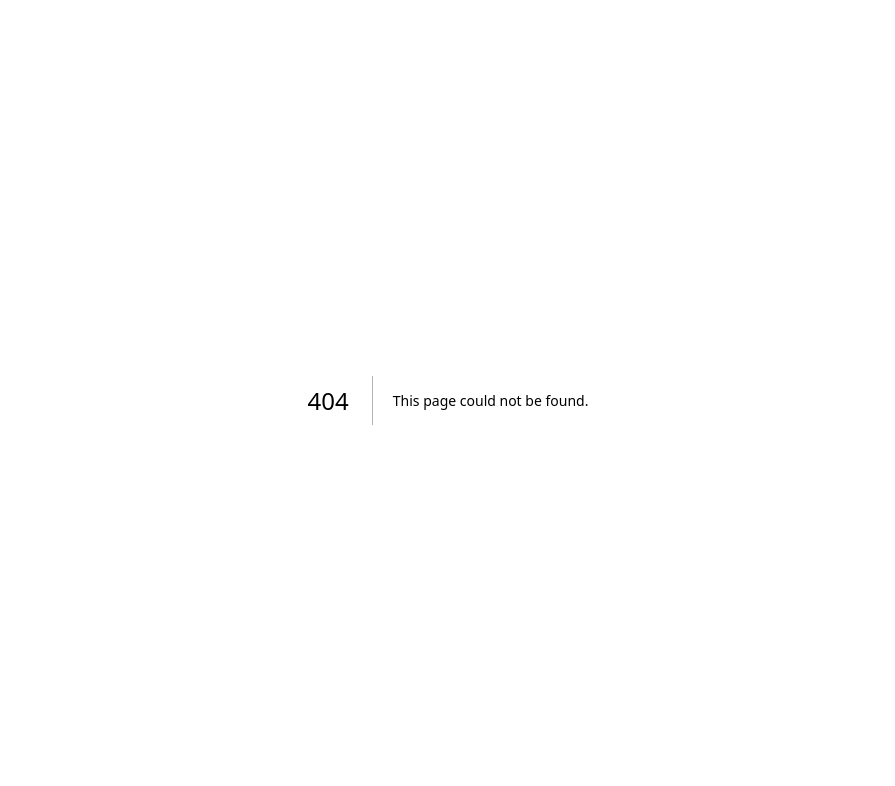
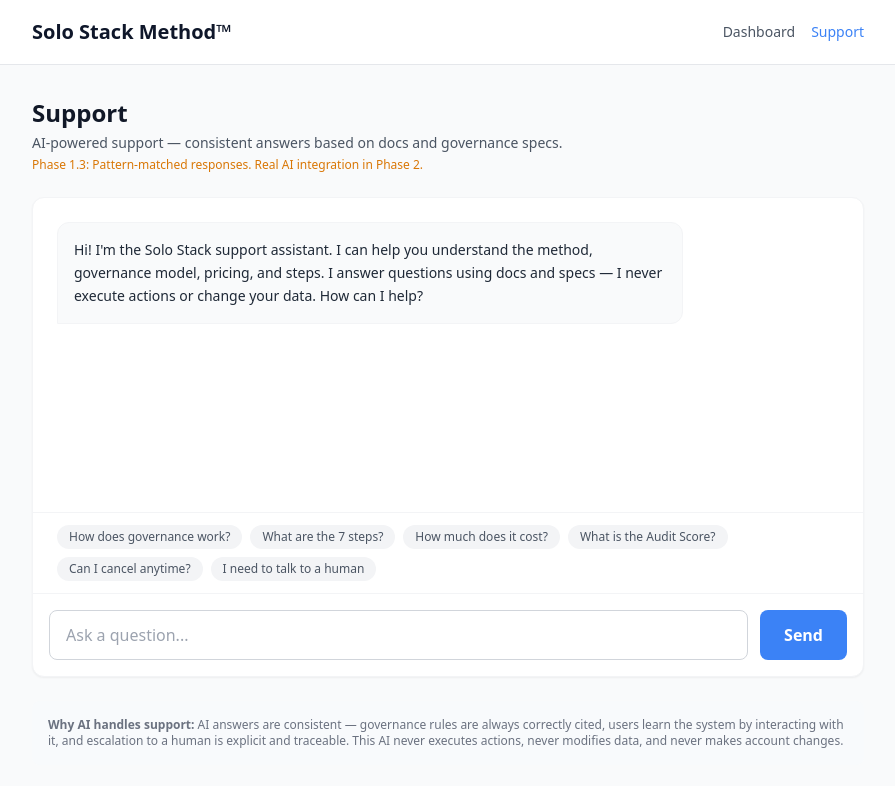
Before and after one commit to brynr-builds/solo-stack-method, a Next.js app in the folder web/: page /support in a window 1280 px wide. Before the commit this address had no page. Shown: the top 786 px of the page, without its empty margins (192-1087 px from the left). Built offline with nearby package versions, Linux system fonts and the light colour scheme.

Commit message:
ui: add AI support agent placeholder with escalation

```diff
--- /dev/null
+++ b/web/app/support/page.tsx
@@ -0,0 +1,194 @@
+/*
+ * DEV NOTES / Intent:
+ * - Why: AI Customer Support Agent that answers questions using docs,
+ *   steps, and prompt specs — NEVER executes actions or mutates data
+ * - Purpose: Protect consistency by having AI handle support instead of
+ *   ad-hoc human responses that might contradict governance
+ * - Escalation only if: user explicitly requests human, or governance ambiguity
+ * - Phase 1.3: Placeholder responses, no real AI API integration
+ * - Phase 2+: Real Claude/ChatGPT API for contextual support
+ *
+ * Why AI handles support (and why this is better):
+ * 1. AI answers are consistent — no "it depends" variance between agents
+ * 2. Governance rules are always correctly cited
+ * 3. Users learn the system by interacting with it
+ * 4. Escalation is explicit and traceable
+ * 5. Support knowledge scales without hiring
+ *
+ * What this does NOT do:
+ * - No real AI API calls
+ * - No data mutation
+ * - No account changes
+ * - No email or ticket creation
+ * - No payment processing
+ *
+ * Compatibility:
+ * - New route (/support), no impact on existing routes
+ * - No auth required (support is public)
+ * - Stateless conversation (no persistence)
+ */
+
+'use client'
+
+import Link from 'next/link'
+import { useState } from 'react'
+
+interface Message {
+  role: 'user' | 'assistant' | 'system'
+  content: string
+}
+
+// Common support questions with placeholder answers
+const SUPPORT_RESPONSES: Record<string, string> = {
+  'pricing': 'Solo Stack Method is $20/month. This includes access to all 7 steps, execution prompts (Claude), audit prompts (ChatGPT), the Audit Score system, and context continuation. You can cancel anytime. Your subscription sustains governance updates, prompt improvements, and audit tooling.',
+  'governance': 'The Solo Stack Method uses a dual-audit governance model. Claude acts as the Builder Agent (writes code), and ChatGPT acts as the Auditor (reviews code). Neither agent can approve its own work. All changes go through: branch → PR → audit → merge. This ensures no single AI has unchecked authority over your project.',
+  'audit': 'The Audit Score has two modes. Mode A (Governance) is REQUIRED and blocks progress if checks fail — these are non-negotiable like "no secrets in code" and "DEV NOTES present." Mode B (Quality) is ADVISORY only and never blocks progress — it provides quality signals like documentation completeness and enterprise readiness.',
+  'steps': 'The 7 steps are: 1) Create Repo + Connect GitHub, 2) Connect Agents, 3) Add AI Contract + Guardrails, 4) Ship First Feature, 5) Run Dual Audit + Approve, 6) Deploy Preview → Production, 7) Enable Pulse + Maintenance Loop. Each step has its own AI context to prevent confusion.',
+  'cancel': 'You can cancel your subscription at any time. No questions asked. Your project and all generated prompts remain accessible in read-only mode.',
+  'default': 'I can help you understand the Solo Stack Method, its governance model, pricing, steps, and audit system. If your question requires human assistance or involves account-specific issues, I can escalate to the project owner.',
+}
+
+function getAIResponse(input: string): string {
+  const lower = input.toLowerCase()
+  if (lower.includes('price') || lower.includes('cost') || lower.includes('$') || lower.includes('subscription')) {
+    return SUPPORT_RESPONSES.pricing
+  }
+  if (lower.includes('governance') || lower.includes('dual') || lower.includes('agent')) {
+    return SUPPORT_RESPONSES.governance
+  }
+  if (lower.includes('audit') || lower.includes('score') || lower.includes('mode a') || lower.includes('mode b')) {
+    return SUPPORT_RESPONSES.audit
+  }
+  if (lower.includes('step') || lower.includes('process') || lower.includes('how')) {
+    return SUPPORT_RESPONSES.steps
+  }
+  if (lower.includes('cancel') || lower.includes('refund')) {
+    return SUPPORT_RESPONSES.cancel
+  }
+  if (lower.includes('human') || lower.includes('person') || lower.includes('escalat') || lower.includes('talk to')) {
+    return '🔁 Escalation requested. In Phase 2+, this would create a support ticket for the project owner. For now, you can reach out via the contact information on the marketing page.'
+  }
+  return SUPPORT_RESPONSES.default
+}
+
+const QUICK_QUESTIONS = [
+  'How does governance work?',
+  'What are the 7 steps?',
+  'How much does it cost?',
+  'What is the Audit Score?',
+  'Can I cancel anytime?',
+  'I need to talk to a human',
+]
+
+export default function SupportPage() {
+  const [messages, setMessages] = useState<Message[]>([
+    {
+      role: 'assistant',
+      content: 'Hi! I\'m the Solo Stack support assistant. I can help you understand the method, governance model, pricing, and steps. I answer questions using docs and specs — I never execute actions or change your data. How can I help?'
+    }
+  ])
+  const [input, setInput] = useState('')
+
+  const handleSend = (text?: string) => {
+    const query = text || input
+    if (!query.trim()) return
+
+    const userMsg: Message = { role: 'user', content: query }
+    const aiResponse = getAIResponse(query)
+    const aiMsg: Message = { role: 'assistant', content: aiResponse }
+
+    setMessages(prev => [...prev, userMsg, aiMsg])
+    setInput('')
+  }
+
+  return (
+    <div className="min-h-screen bg-gray-50 flex flex-col">
+      {/* Navigation */}
+      <nav className="bg-white border-b border-gray-200">
+        <div className="max-w-4xl mx-auto px-4 sm:px-6 lg:px-8">
+          <div className="flex justify-between h-16 items-center">
+            <Link href="/" className="text-xl font-bold text-solo-primary">
+              Solo Stack Method™
+            </Link>
+            <div className="flex items-center gap-4 text-sm">
+              <Link href="/dashboard" className="text-gray-600 hover:text-solo-primary">Dashboard</Link>
+              <Link href="/support" className="text-solo-accent font-medium">Support</Link>
+            </div>
+          </div>
+        </div>
+      </nav>
+
+      <main className="flex-1 max-w-4xl w-full mx-auto px-4 sm:px-6 lg:px-8 py-8 flex flex-col">
+        <div className="mb-6">
+          <h1 className="text-2xl font-bold text-gray-900 mb-1">Support</h1>
+          <p className="text-sm text-gray-600">
+            AI-powered support — consistent answers based on docs and governance specs.
+          </p>
+          <p className="text-xs text-amber-600 mt-1">Phase 1.3: Pattern-matched responses. Real AI integration in Phase 2.</p>
+        </div>
+
+        {/* Chat Area */}
+        <div className="flex-1 bg-white rounded-xl shadow-sm border border-gray-100 flex flex-col min-h-[400px] max-h-[60vh]">
+          <div className="flex-1 overflow-y-auto p-6 space-y-4">
+            {messages.map((msg, i) => (
+              <div
+                key={i}
+                className={`flex ${msg.role === 'user' ? 'justify-end' : 'justify-start'}`}
+              >
+                <div className={`max-w-[80%] p-4 rounded-xl text-sm leading-relaxed ${
+                  msg.role === 'user'
+                    ? 'bg-solo-accent text-white rounded-br-none'
+                    : 'bg-gray-50 text-gray-800 rounded-bl-none border border-gray-100'
+                }`}>
+                  {msg.content}
+                </div>
+              </div>
+            ))}
+          </div>
+
+          {/* Quick Questions */}
+          <div className="px-6 py-3 border-t border-gray-100">
+            <div className="flex flex-wrap gap-2">
+              {QUICK_QUESTIONS.map(q => (
+                <button
+                  key={q}
+                  onClick={() => handleSend(q)}
+                  className="px-3 py-1 text-xs bg-gray-100 text-gray-600 rounded-full hover:bg-gray-200 transition-colors"
+                >
+                  {q}
+                </button>
+              ))}
+            </div>
+          </div>
+
+          {/* Input */}
+          <div className="p-4 border-t border-gray-100">
+            <div className="flex gap-3">
+              <input
+                type="text"
+                value={input}
+                onChange={(e) => setInput(e.target.value)}
+                onKeyDown={(e) => e.key === 'Enter' && handleSend()}
+                placeholder="Ask a question..."
+                className="flex-1 px-4 py-3 border border-gray-300 rounded-lg focus:ring-2 focus:ring-solo-accent focus:border-transparent"
+              />
+              <button
+                onClick={() => handleSend()}
+                className="px-6 py-3 bg-solo-accent text-white rounded-lg font-semibold hover:bg-blue-600 transition-colors"
+              >
+                Send
+              </button>
+            </div>
+          </div>
+        </div>
+
+        {/* Transparency Notice */}
+        <div className="mt-6 bg-slate-50 rounded-lg p-4 text-xs text-gray-500">
+          <strong>Why AI handles support:</strong> AI answers are consistent — governance rules are always correctly cited,
+          users learn the system by interacting with it, and escalation to a human is explicit and traceable.
+          This AI never executes actions, never modifies data, and never makes account changes.
+        </div>
+      </main>
+    </div>
+  )
+}
```
